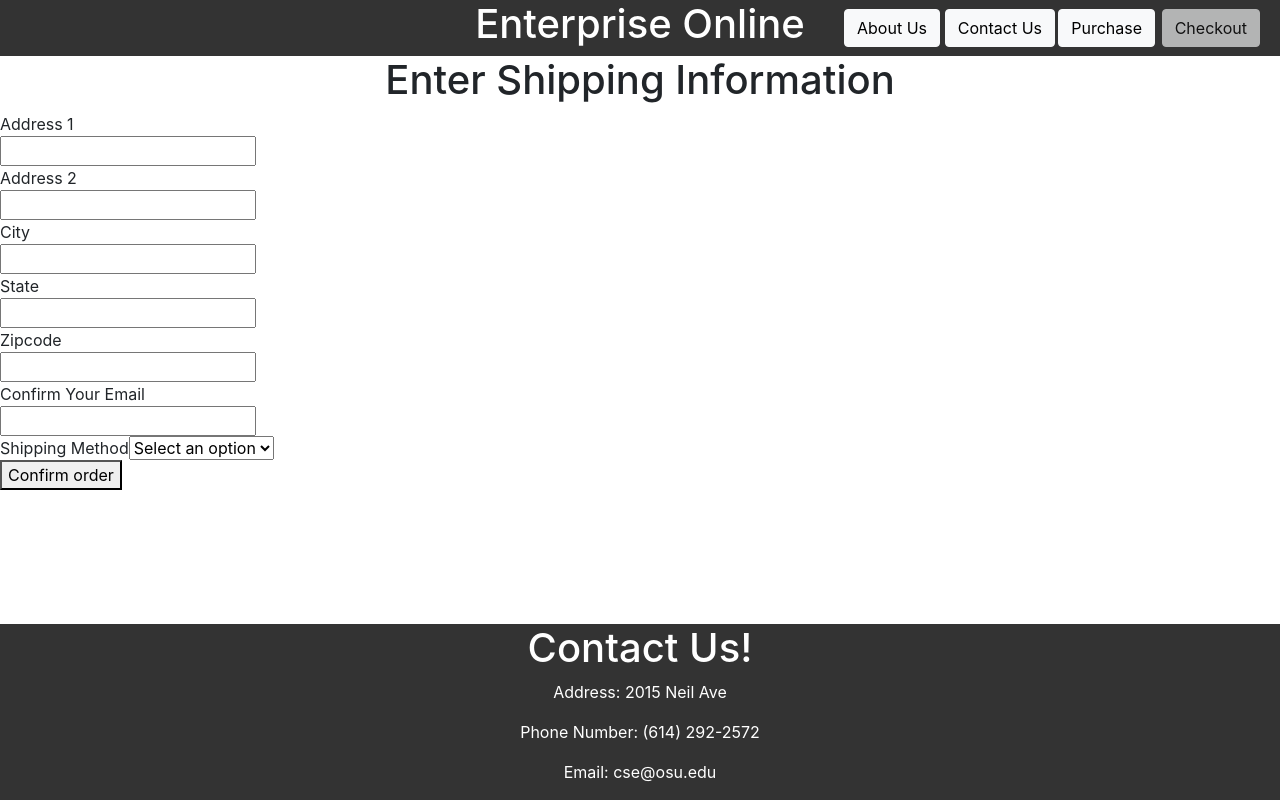
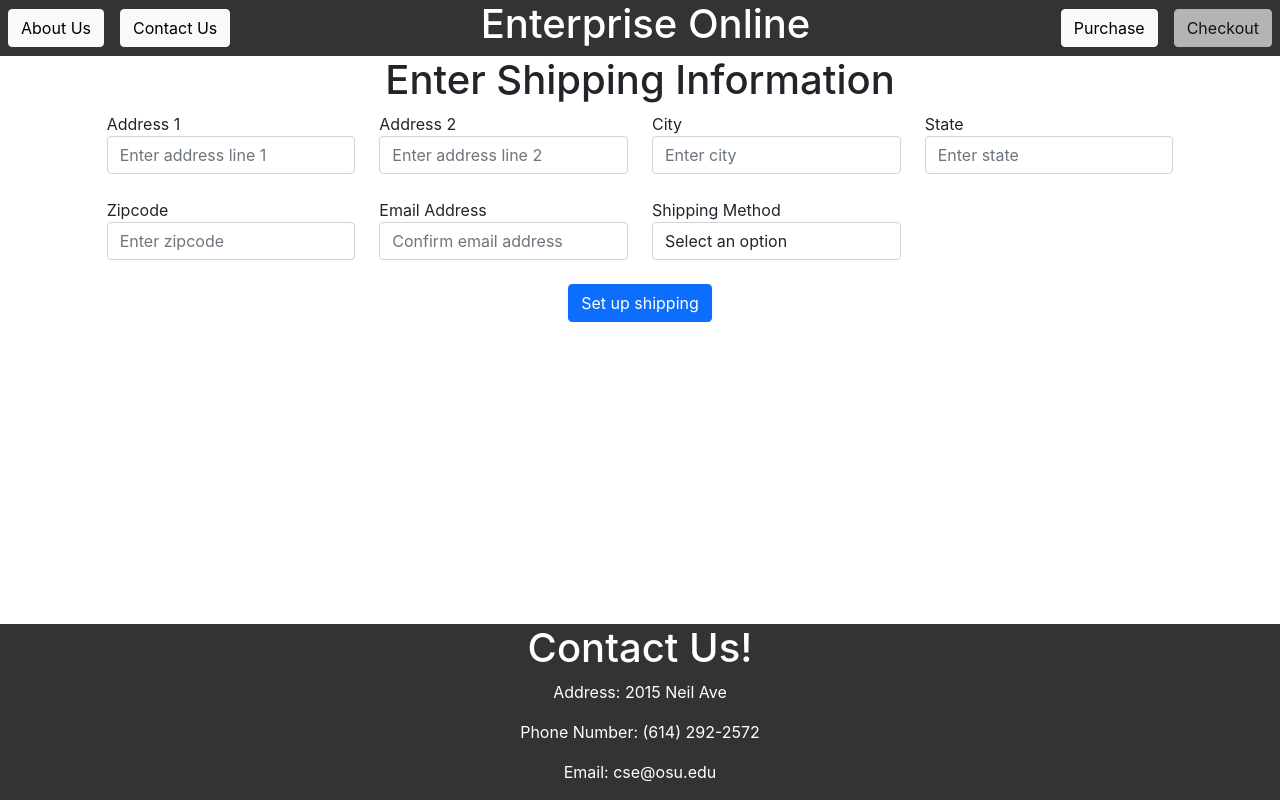
Before and after one commit to CSE5234-Autumn2023/CSE5234, a React (Create React App) app in the folder EnterpriseOnline/: page /purchase/shippingEntry in a window 1280 px wide. Built offline with nearby package versions, Linux system fonts and the light colour scheme.

Commit message:
Form styling

```diff
--- a/EnterpriseOnline/src/App.css
+++ b/EnterpriseOnline/src/App.css
@@ -6,6 +6,10 @@
   min-height: 100vh;
 }
 
+.center {
+  text-align: center;
+}
+
 h1 {
   text-align: center;
 }
--- a/EnterpriseOnline/src/components/header.jsx
+++ b/EnterpriseOnline/src/components/header.jsx
@@ -25,21 +25,24 @@ function Header(props) {
 
     return (
         <div class="header">
-            <div className='empty-div'></div>
-            <div className="title">
+            <div class="d-flex flex-row">
+                <div class="p-2">
+                    <button onClick={aboutUsClick} className='btn btn-light checkout-btn'>About Us</button>
+                </div>
+                <div class="p-2">
+                    <button onClick={contactUsClick} className='btn btn-light checkout-btn'>Contact Us</button>
+                </div>
+            </div>
+            <div class="title">
                 <h1>Enterprise Online</h1>
             </div>
-            <div className='aboutUs'>
-                <button onClick={aboutUsClick} className='btn btn-light checkout-btn'>About Us</button>
-            </div>
-            <div className='contactUs'>
-                <button onClick={contactUsClick} className='btn btn-light checkout-btn'>Contact Us</button>
-            </div>
-            <div className='purchase'>
-                <button onClick={purchasePageClick} className='btn btn-light checkout-btn'>Purchase</button>
-            </div>
-            <div className='checkout'>
-                <button onClick={checkoutPageClick} disabled={!props.order.products.reduce((n, {quantity}) => n + quantity, 0)} className='btn btn-light checkout-btn'>Checkout</button>
+            <div class="d-flex flex-row-reverse">
+                <div class="p-2">
+                    <button onClick={checkoutPageClick} disabled={!props.order.products.reduce((n, {quantity}) => n + quantity, 0)} className='btn btn-light checkout-btn'>Checkout</button>
+                </div>
+                <div class="p-2">
+                    <button onClick={purchasePageClick} className='btn btn-light checkout-btn'>Purchase</button>
+                </div>
             </div>
         </div >
     )
--- a/EnterpriseOnline/src/components/paymentEntry.jsx
+++ b/EnterpriseOnline/src/components/paymentEntry.jsx
@@ -55,53 +55,72 @@ const PaymentEntry = (props) => {
                 }
             </div>
 
-            <hr />
-
-            <div>
             <form onSubmit={handleSubmit}>
+                <div className="offset-md-1 col-md-10">
+                    <div class="row">
+                        <div class="col">
+                            <div class="form-group">
                                 <label>Credit Card Number</label>
                                 <input
+                                    class="form-control"
                                     type="string"
+                                    placeholder="Enter credit card number"
                                     required
                                     onChange={(e) => {
                                         props.setOrder({ ...props.order, credit_card_number: e.target.value })
                                     }}
                                 />
-                    <br />
-
+                            </div>
+                        </div>
+                        <div class="col">
+                            <div class="form-group">
                                 <label>Expiration Date</label>
                                 <input
+                                    class="form-control"
                                     type="string"
+                                    placeholder="Enter credit card expiration date"
                                     required
                                     onChange={(e) => {
                                         props.setOrder({ ...props.order, expir_date: e.target.value })
                                     }}
                                 />
-                    <br />
-
+                            </div>
+                        </div>
+                        <div class="col">
+                            <div class="form-group">
                                 <label>cvv</label>
                                 <input
+                                    class="form-control"
                                     type="string"
+                                    placeholder="Enter credit card cvv"
                                     required
                                     onChange={(e) => {
                                         props.setOrder({ ...props.order, cvv: e.target.value })
                                     }}
                                 />
-                    <br />
-
-                    <label>Card Holder Name</label>
+                            </div>
+                        </div>
+                        <div class="col">
+                            <div class="form-group">
+                                <label>Credit Card Hold Name</label>
                                 <input
+                                    class="form-control"
                                     type="string"
+                                    placeholder="Enter credit card holder's name"
                                     required
                                     onChange={(e) => {
                                         props.setOrder({ ...props.order, card_holder_name: e.target.value })
                                     }}
                                 />
-                    <div>
-                        <button className='button'>Set up shipping</button>
+                            </div>
+                        </div>
+                    </div>
+                </div>
+                <br></br>
+                <div class="text-center">
+                    <button type="submit" class="btn btn-primary">Set up shipping</button>
                 </div>
             </form>
-            </div>
         </div>
     )
 }
--- a/EnterpriseOnline/src/components/shippingEntry.jsx
+++ b/EnterpriseOnline/src/components/shippingEntry.jsx
@@ -17,63 +17,102 @@ const ShippingEntry = (props) => {
                 {title}
             </h1>
             <form onSubmit={handleSubmit}>
+                <div className="offset-md-1 col-md-10">
+                    <div class="row">
+                        <div class="col">
+                            <div class="form-group">
                                 <label>Address 1</label>
                                 <input
+                                    class="form-control"
                                     type="string"
+                                    placeholder="Enter address line 1"
                                     required
                                     onChange={(e) => {
                                         props.setOrder({ ...props.order, address_1: e.target.value })
                                     }}
                                 />
-
+                            </div>
+                        </div>
+                        <div class="col">
+                            <div class="form-group">
                                 <label>Address 2</label>
                                 <input
+                                    class="form-control"
                                     type="string"
+                                    placeholder="Enter address line 2"
+                                    required
                                     onChange={(e) => {
                                         props.setOrder({ ...props.order, address_2: e.target.value })
                                     }}
                                 />
-
+                            </div>
+                        </div>
+                        <div class="col">
+                            <div class="form-group">
                                 <label>City</label>
                                 <input
+                                    class="form-control"
                                     type="string"
+                                    placeholder="Enter city"
                                     required
                                     onChange={(e) => {
                                         props.setOrder({ ...props.order, city: e.target.value })
                                     }}
                                 />
-
+                            </div>
+                        </div>
+                        <div class="col">
+                            <div class="form-group">
                                 <label>State</label>
                                 <input
+                                    class="form-control"
                                     type="string"
+                                    placeholder="Enter state"
                                     required
                                     onChange={(e) => {
                                         props.setOrder({ ...props.order, state: e.target.value })
                                     }}
                                 />
-
+                            </div>
+                        </div>
+                    </div>
+                    <br></br>
+                    <div class="row">
+                        <div class="col">
+                            <div class="form-group">
                                 <label>Zipcode</label>
                                 <input
+                                    class="form-control"
                                     type="string"
+                                    placeholder="Enter zipcode"
                                     required
                                     onChange={(e) => {
                                         props.setOrder({ ...props.order, zip: e.target.value })
                                     }}
                                 />
-
-                <label>Confirm Your Email</label>
+                            </div>
+                        </div>
+                        <div class="col">
+                            <div class="form-group">
+                                <label>Email Address</label>
                                 <input
+                                    class="form-control"
                                     type="string"
+                                    placeholder="Confirm email address"
                                     required
                                     onChange={(e) => {
                                         props.setOrder({ ...props.order, email: e.target.value })
                                     }}
                                 />
-
+                            </div>
+                        </div>
+                        <div class="col">
+                            <div class="form-group">
                                 <label>
                                     Shipping Method
                                     <select
                                         required
+                                        class="form-control"
                                         onChange={(e) => {
                                             props.setOrder({ ...props.order, shippingMethod: e.target.value })
                                         }}
@@ -83,7 +122,15 @@ const ShippingEntry = (props) => {
                                         <option value="Expedited">Expedited</option>
                                     </select>
                                 </label>
-                <button className='button'>Confirm order</button>
+                            </div>
+                        </div>
+                        <div class="col"></div>
+                    </div>
+                </div>
+                <br></br>
+                <div class="text-center">
+                    <button type="submit" class="btn btn-primary">Set up shipping</button>
+                </div>
             </form>
         </div>
     )
--- a/EnterpriseOnline/src/components/styles/header.css
+++ b/EnterpriseOnline/src/components/styles/header.css
@@ -11,23 +11,3 @@
   margin-left: auto;
   margin-right: auto;
 }
-
-.aboutUs {
-  position: absolute;
-  right: 340px;
-}
-
-.contactUs {
-  position: absolute;
-  right: 225px;
-}
-
-.purchase {
-  position: absolute;
-  right: 125px;
-}
-
-.checkout {
-  position: absolute;
-  right: 20px;
-}
```
Also changed, not shown: EnterpriseOnline/src/components/aboutUs.jsx (+19 -4 lines). Lines whose indentation alone changed are shown as unchanged.
